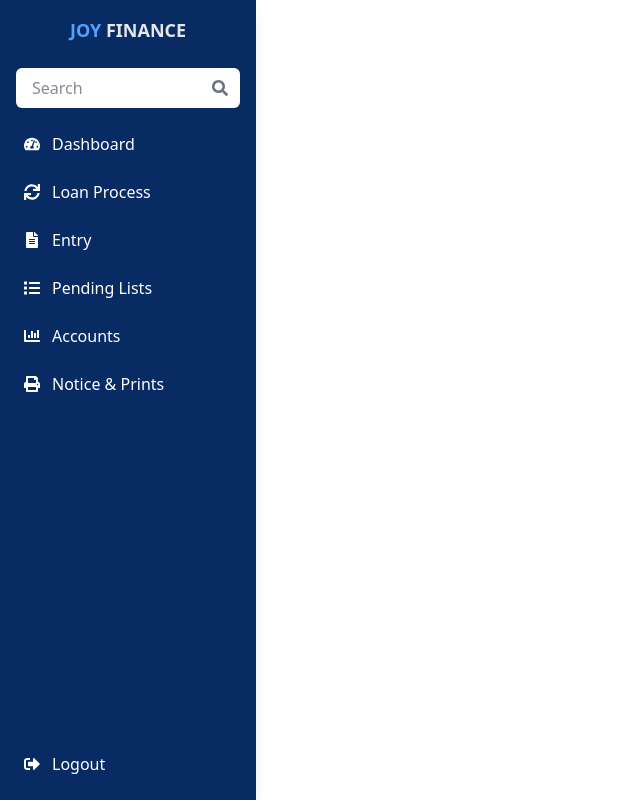
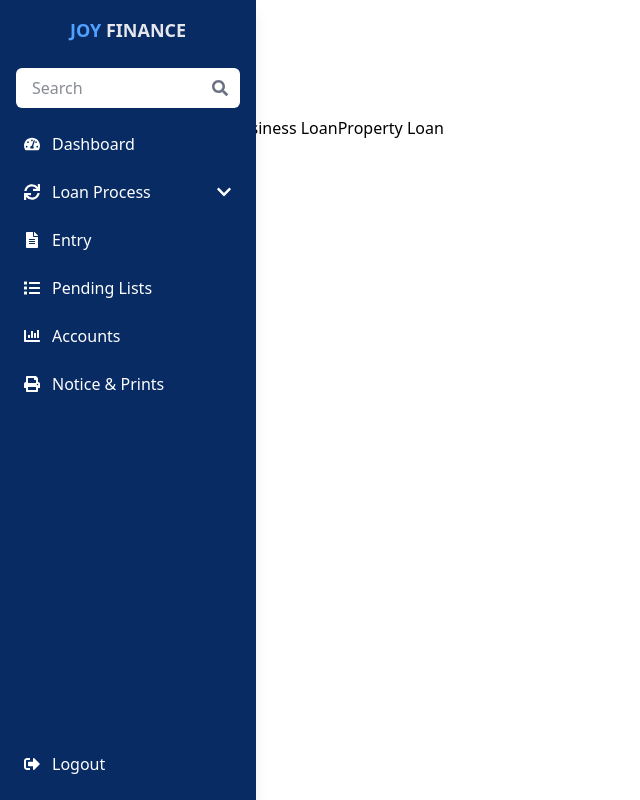
Before and after one commit to RajRagavi/JoyFinancialPartner, a React (Vite) app: page /loan-process in a window 1280 px wide. Shown: the whole page, without its empty margins (0-640 px from the left). Built offline with nearby package versions, Linux system fonts and the light colour scheme; no server answers; the database is empty; sample sign-in values are in the browser's storage.

Commit message:
newly added loantypes folder and loanprocess

```diff
--- a/src/AdminUserUI/Loanprocess.jsx
+++ b/src/AdminUserUI/Loanprocess.jsx
@@ -1,8 +1,19 @@
 import React from 'react'
 
+const LoanTypes = [
+  {id:1, Name:"Vehicle Loan"},
+  {id:2, Name:"Business Loan"},
+  {id:3, Name:"Property Loan"},
+]
 function Loanprocess() {
   return (
-    <div>Loanprocess</div>
+    <div className='p-25 px-30'>
+      <div>
+        {LoanTypes.map((id) =>(
+          <button key={id}>{id.Name}</button>
+        ))}
+      </div>
+    </div>
   )
 }
 
--- a/src/AdminUserUI/Sidebar.jsx
+++ b/src/AdminUserUI/Sidebar.jsx
@@ -2,11 +2,13 @@ import React, { useState } from "react";
 import { Link, useNavigate } from "react-router-dom";
 import { auth } from "../Firebase/firebaseConfig"; // Firebase setup
 import { signOut } from "firebase/auth";
-import { FaTachometerAlt, FaSync, FaFileAlt, FaList, FaChartBar, FaPrint, FaSignOutAlt, FaSearch, FaBars, FaTimes } from "react-icons/fa";
+import { FaTachometerAlt, FaSync, FaFileAlt, FaList, FaChartBar, FaPrint, FaSignOutAlt, FaSearch, FaBars, FaTimes, FaChevronDown } from "react-icons/fa";
+
 
 const Sidebar = () => {
   const navigate = useNavigate();
   const [isOpen, setIsOpen] = useState(false);
+  const [openLoanProcess, setOpenLoanProcess] = useState(false);
 
   const handleLogout = async () => {
     try {
@@ -16,6 +18,8 @@ const Sidebar = () => {
       console.error("Logout Failed:", error.message);
     }
   };
+
+  const [open, setOpen] = useState(false);
 
   return (
     <>
@@ -56,10 +60,34 @@ const Sidebar = () => {
             <FaTachometerAlt />
             <span>Dashboard</span>
           </Link>
-          <Link to="/loan-process" className="flex items-center space-x-3 p-2 rounded-lg hover:bg-blue-500 transition">
-            <FaSync />
-            <span>Loan Process</span>
-          </Link>
+
+          {/* Loan process and submenu */}
+          <div>
+            <button
+              onClick={() => setOpenLoanProcess(!openLoanProcess)}
+              className="flex items-center justify-between w-full p-2 rounded-lg hover:bg-blue-500 transition"
+            >
+              <div className="flex items-center space-x-3">
+                <FaSync />
+                <span>Loan Process</span>
+              </div>
+              <FaChevronDown className={`transform ${openLoanProcess ? "rotate-180" : "rotate-0"}`} />
+            </button>
+            {openLoanProcess && (
+              <div className="ml-6 mt-2 space-y-2">
+              <Link to="/kyc-vehicle" className="flex items-center space-x-3 p-2 rounded-lg
+               hover:bg-blue-500 transition">
+            <span>KYC</span>
+               </Link>
+              <Link to="/kyc-vehicle" className="flex items-center space-x-3 p-2 rounded-lg
+                hover:bg-blue-500 transition">
+               <span>View</span>
+              </Link>
+
+              </div>
+            )}
+          </div>
+
           <Link to="/entry" className="flex items-center space-x-3 p-2 rounded-lg hover:bg-blue-500 transition">
             <FaFileAlt />
             <span>Entry</span>
--- a/src/App.jsx
+++ b/src/App.jsx
@@ -19,11 +19,10 @@ import Accounts from "./AdminUserUI/Accounts";
 import NoticePrints from "./AdminUserUI/NoticePrints";
 import Sidebar from "./AdminUserUI/Sidebar";
 
-
 import ProtectedRoute from "./Components/ProtectedRoute";
 import CreateUserForm from "./Components/CreateUserForm";
 
-
+import Kyc from "./Loantypes/Kyc"
 function App() {
   const [user] = useAuthState(auth);
 
@@ -47,6 +46,7 @@ function MainApp({ user }) {
     "/pending-lists",
     "/accounts",
     "/notice-prints",
+  "/kyc-vehicle",
   ];
 
   // Routes where Sidebar should be hidden
@@ -68,6 +68,7 @@ function MainApp({ user }) {
       <div className="flex-1 p-4">
         {!hideNavbarRoutes.includes(location.pathname) && <Navbar />}
 
+
         <Routes>
           <Route path="/" element={<Home />} />
           <Route path="/about" element={<About />} />
@@ -76,6 +77,11 @@ function MainApp({ user }) {
           <Route path="/login" element={<Login />} />
           <Route path="/signup" element={<Signup />} />
 
+
+            {/*Loanprocess submenu */}
+
+
+
           {/* Protected Routes */}
           <Route path="/dashboard" element={<ProtectedRoute><Dashboard /></ProtectedRoute>} />
           <Route path="/loan-process" element={<ProtectedRoute><Loanprocess /></ProtectedRoute>} />
@@ -83,6 +89,7 @@ function MainApp({ user }) {
           <Route path="/pending-lists" element={<ProtectedRoute><PendingLists /></ProtectedRoute>} />
           <Route path="/accounts" element={<ProtectedRoute><Accounts /></ProtectedRoute>} />
           <Route path="/notice-prints" element={<ProtectedRoute><NoticePrints /></ProtectedRoute>} />
+          <Route path="/kyc-vehicle" element={<ProtectedRoute><Kyc /></ProtectedRoute>} />
 
           {/* Admin Routes */}
           <Route path="/admin" element={<ProtectedRoute allowedRoles={["admin"]}><Dashboard /></ProtectedRoute>} />
--- /dev/null
+++ b/src/Loantypes/Kyc.jsx
@@ -0,0 +1,72 @@
+import React from 'react'
+import { useState } from 'react';
+
+const Kyc = () => {
+  const [selectedLoan, setSelectedLoan] = useState("");
+
+  const loanContent = {
+    "Vehicle Loan": "List of active loans will be displayed here.",
+    "Business Loans": "List of closed loans will be displayed here.",
+    "Property Loans": "List of seized loans will be displayed here.",
+  };
+  return (
+    <div className="p-5 bg-gray-200 min-h-screen flex flex-col ml-64">
+
+      {/* Loan Type Buttons */}
+      <div className="flex flex-wrap space-x-6 px-10 justify-between mb-6">
+        {["Vehicle Loan", "Business Loans", "Property Loans"].map((loanType) => (
+          <button
+            key={loanType}
+            onClick={() => setSelectedLoan(loanType)}
+            className={`px-6 py-10 rounded-lg text-white font-semibold shadow-md transition ${
+              selectedLoan === loanType ? "bg-blue-700" : "bg-blue-900 hover:bg-blue-700"
+            }`}
+          >
+            {loanType}
+          </button>
+        ))}
+      </div>
+
+      {/* Show Form Only for Active Loans */}
+      {selectedLoan === "Vehicle Loan" && (
+        <div className="bg-white shadow-lg p-6 rounded-lg w-full max-w-5xl">
+          <h2 className="text-xl font-semibold text-gray-800 mb-4">Vehicle Loan Form</h2>
+          <form className="grid grid-cols-1 sm:grid-cols-2 md:grid-cols-3 gap-4">
+            {[
+              "Proposal Number", "Land Mark *", "Vehicle Number",
+              "Borrower Name *", "Alternate Number *", "Vehicle Make",
+              "Date", "CoBorrower Name *", "Vehicle Model & Year",
+              "Father Name *", "CoBorrower Phone *", "Vehicle Value",
+              "Phone Number *", "Monthly Income *", "Loan Required",
+               "Occupation",
+            ].map((label, index) => (
+              <div key={index} className="flex flex-col">
+                <label className="text-gray-700 text-sm font-medium">{label}</label>
+                <input
+                  type="text"
+                  className="border rounded p-2 mt-1 focus:outline-none focus:ring-2 focus:ring-blue-400"
+                />
+              </div>
+            ))}
+
+            {/* Address Field with 3 Lines */}
+            <div className="sm:col-span-2 md:col-span-3">
+              <label className="text-gray-700 text-sm font-medium">Address *</label>
+              <div className="flex flex-col gap-2 ">
+                <input type="text" placeholder="Line 1" className="border rounded p-2 mt-1 w-1/3
+                focus:outline-none focus:ring-2 focus:ring-blue-400" />
+                <input type="text" placeholder="Line 2" className="border rounded p-2 mt-1 w-1/3
+                focus:outline-none focus:ring-2 focus:ring-blue-400" />
+                <input type="text" placeholder="Line 3" className="border rounded p-2 mt-1 w-1/3
+                focus:outline-none focus:ring-2 focus:ring-blue-400" />
+              </div>
+            </div>
+          </form>
+        </div>
+      )}
+    </div>
+
+  )
+}
+
+export default Kyc
--- /dev/null
+++ b/src/Loantypes/VehicleLoans.jsx
@@ -0,0 +1,9 @@
+import React from 'react'
+
+const VehicleLoans = () => {
+  return (
+    <div>VehicleLoans</div>
+  )
+}
+
+export default VehicleLoans
```
